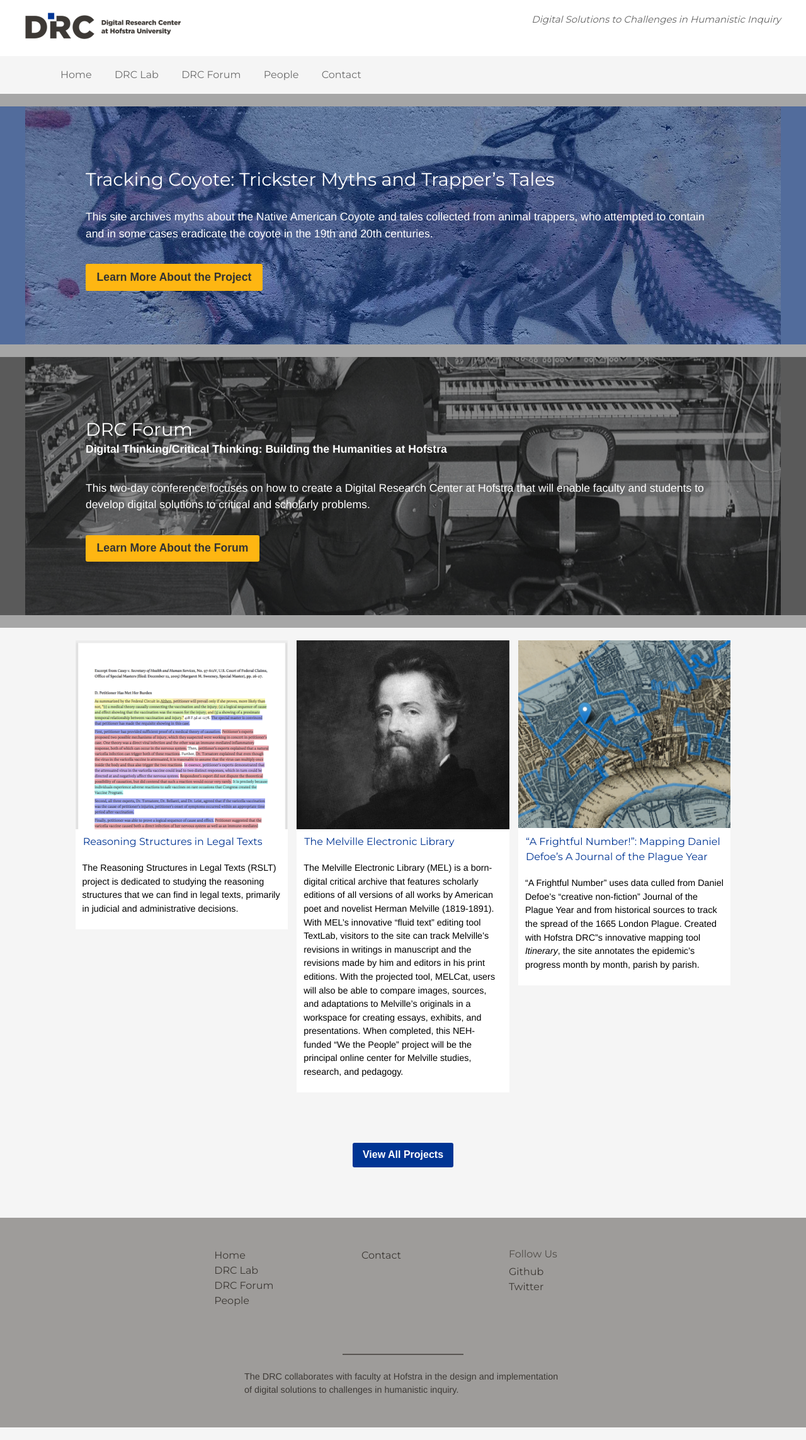
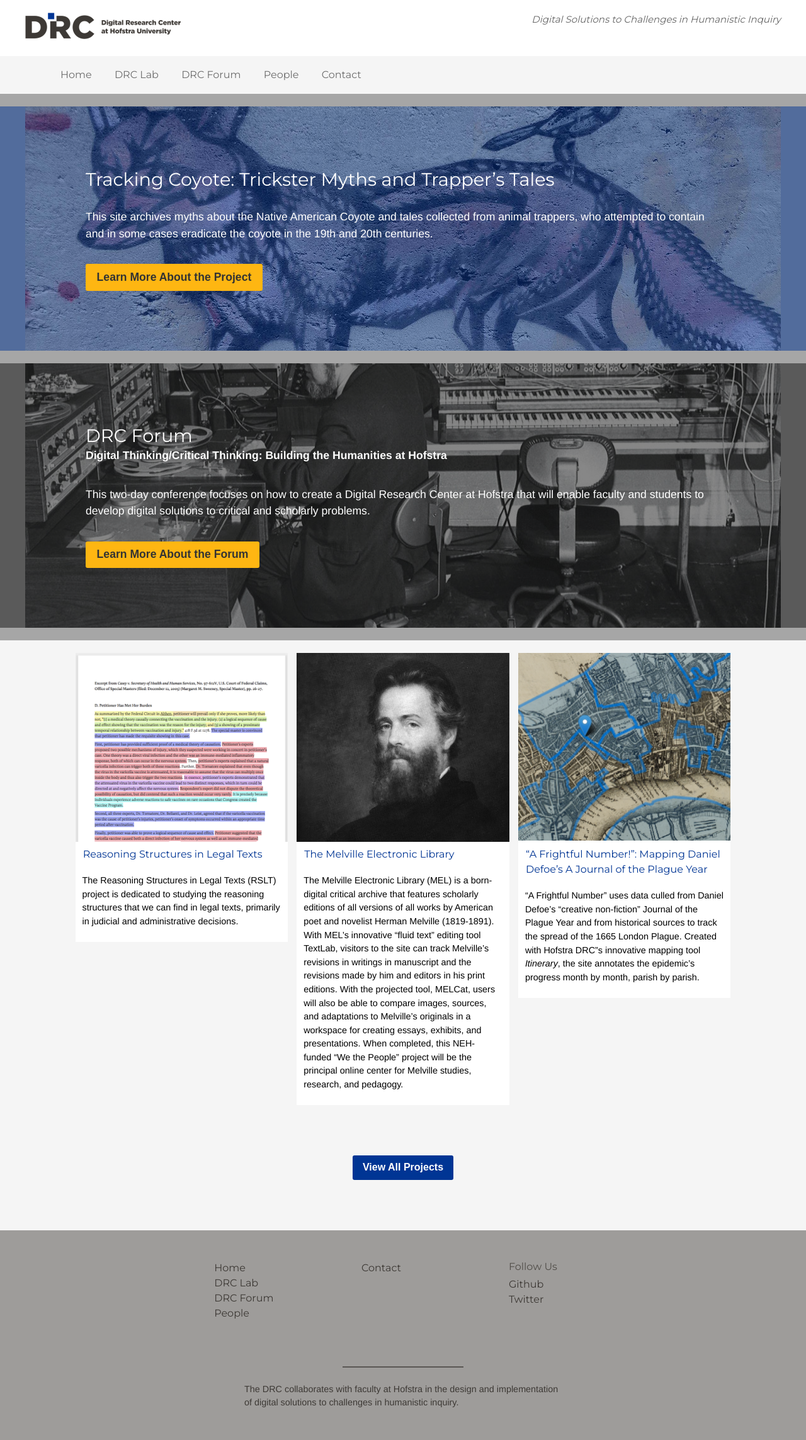
Before and after one commit to hofstra/drc, a Jekyll site: the page built from index.html, in a window 1280 px wide. Shown: the whole page at 63% size. Built offline with Jekyll 4.4.1, drawn with Linux system fonts in a browser that asks for light colours; nearby versions of some CDN libraries.

Commit message:
Tweaking bottom padding on .hero-copy for stacked layouts

```diff
--- a/_sass/_layout.scss
+++ b/_sass/_layout.scss
@@ -114,7 +114,7 @@
                 padding-left: 10px;
                 @media all and (max-width: 1280px) {
                     min-height: 0;
-                    padding-bottom: 50px;
+                    padding-bottom: 60px;
                 }
             }
             &:last-child .hero-copy-inner > div {
@@ -125,7 +125,7 @@
                 padding-left: 10px;
                 @media all and (max-width: 1280px) {
                     min-height: 0;
-                    padding-bottom: 50px;
+                    padding-bottom: 60px;
                 }
             }
             //background-color: rgba(180, 180, 144, 0.8);
```
